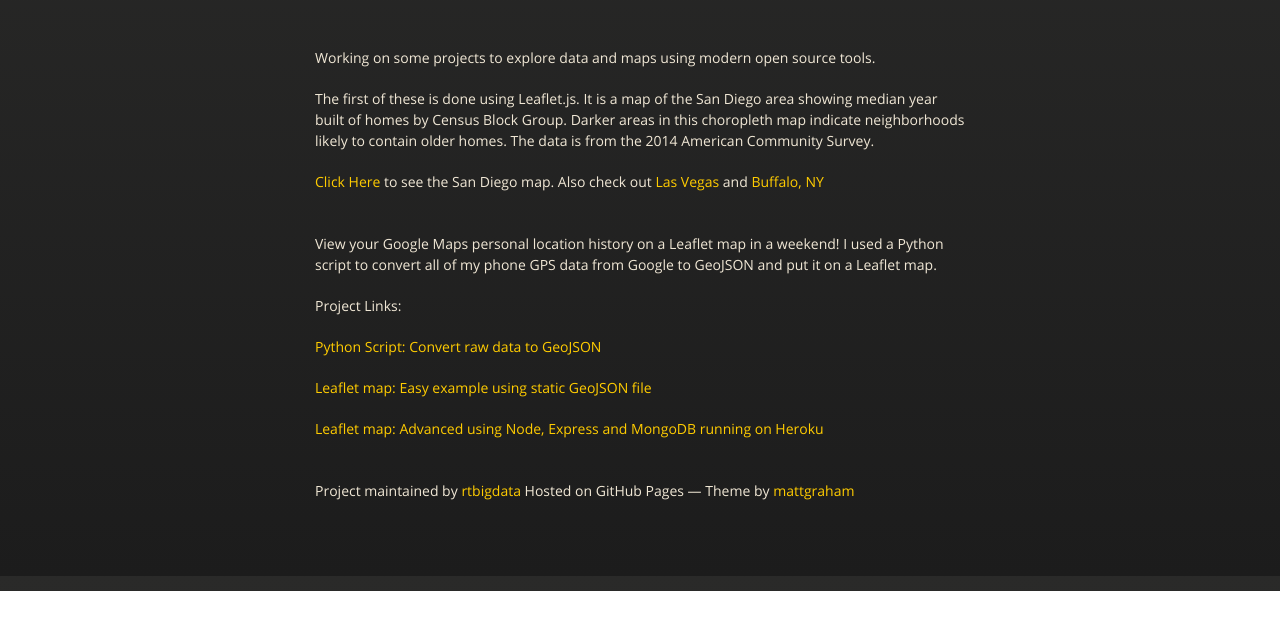
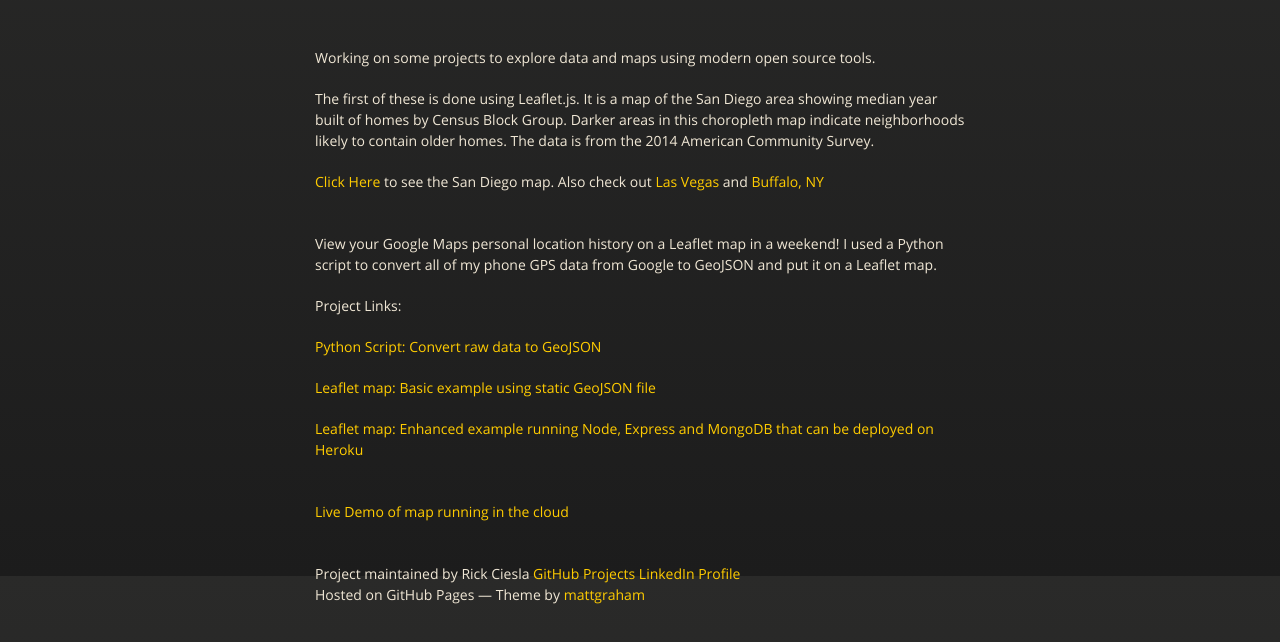
Before and after one commit to rtbigdata/rtbigdata.github.io, a plain HTML site: page index.html in a window 1280 px wide. Shown: the part 224-866 px from the top of the page. Before the commit the page ends 815 px from the top, so only its background shows below. Drawn offline with nearby package versions, Linux system fonts and the light colour scheme.

Commit message:
Update index.html
Linked to Live Demo and social profiles

```diff
--- a/index.html
+++ b/index.html
@@ -43,10 +43,12 @@
 <p>View your Google Maps personal location history on a Leaflet map in a weekend!  I used a Python script to convert all of my phone GPS data from Google to GeoJSON and put it on a Leaflet map.
         <p>Project Links:</p>
         <p><a href="https://github.com/rtbigdata/google-location-geojson.py">Python Script: Convert raw data to GeoJSON</a></p>
-        <p><a href="https://github.com/rtbigdata/my-google-locations">Leaflet map: Easy example using static GeoJSON file</a></p>
-        <p><a href="https://github.com/rtbigdata/gpoints">Leaflet map: Advanced using Node, Express and MongoDB running on Heroku</a></p>
+        <p><a href="https://github.com/rtbigdata/my-google-locations">Leaflet map: Basic example using static GeoJSON file</a></p>
+        <p><a href="https://github.com/rtbigdata/gpoints">Leaflet map: Enhanced example running Node, Express and MongoDB that can be deployed on Heroku</a></p>
+<br>    <p><a href="https://secret-earth-76587.herokuapp.com/gpoints/34.1629/-118.3123">Live Demo of map running in the cloud</a></p>
 <br>
-          <span class="credits left">Project maintained by <a href="https://github.com/rtbigdata">rtbigdata</a></span>
+          <span class="credits left">Project maintained by Rick Ciesla <a href="https://github.com/rtbigdata">GitHub Projects</a>  <a href="https://linkedin.com/in/rickciesla">LinkedIn Profile</a></span>
+        <p>
           <span class="credits right">Hosted on GitHub Pages &mdash; Theme by <a href="https://twitter.com/michigangraham">mattgraham</a></span>
 
     </div>
```
